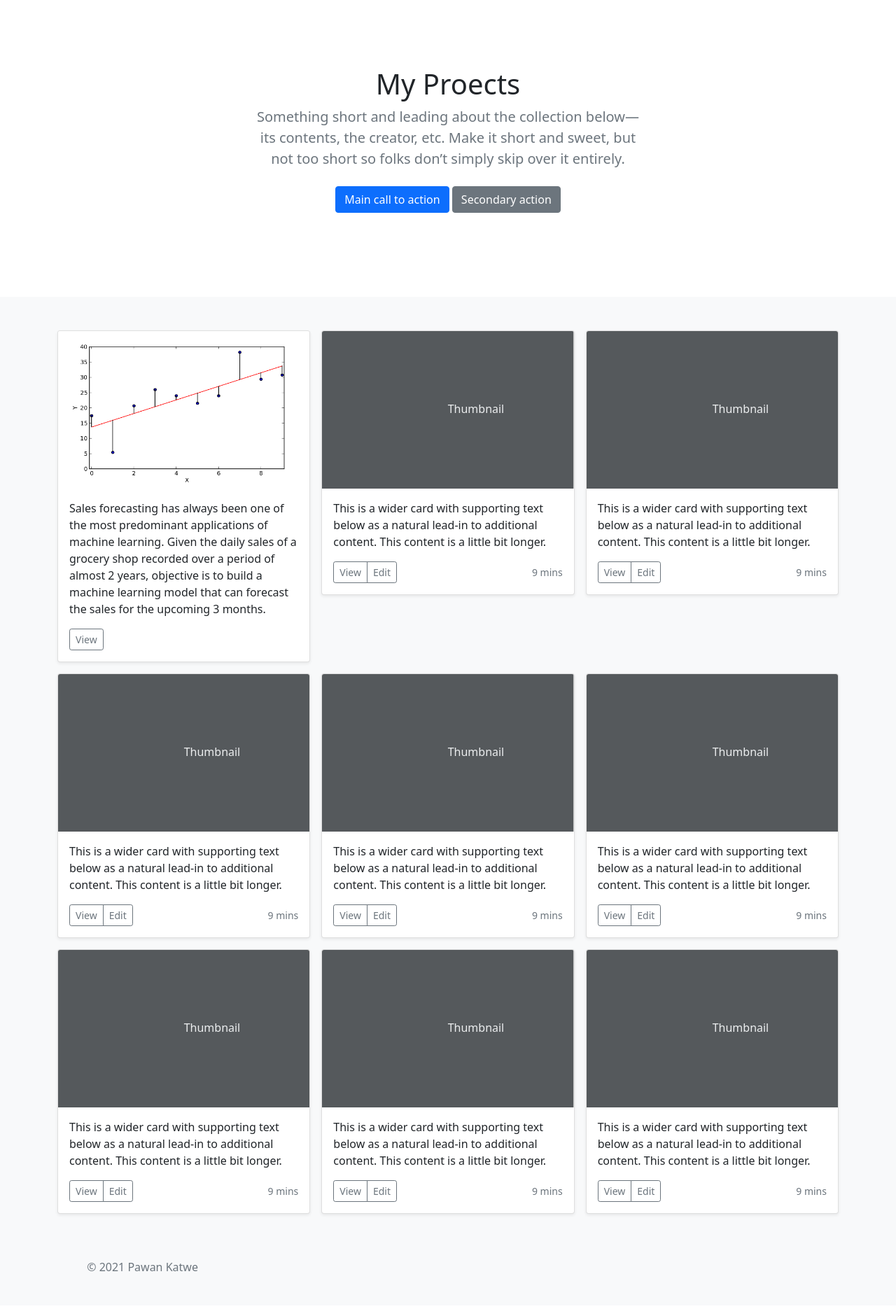
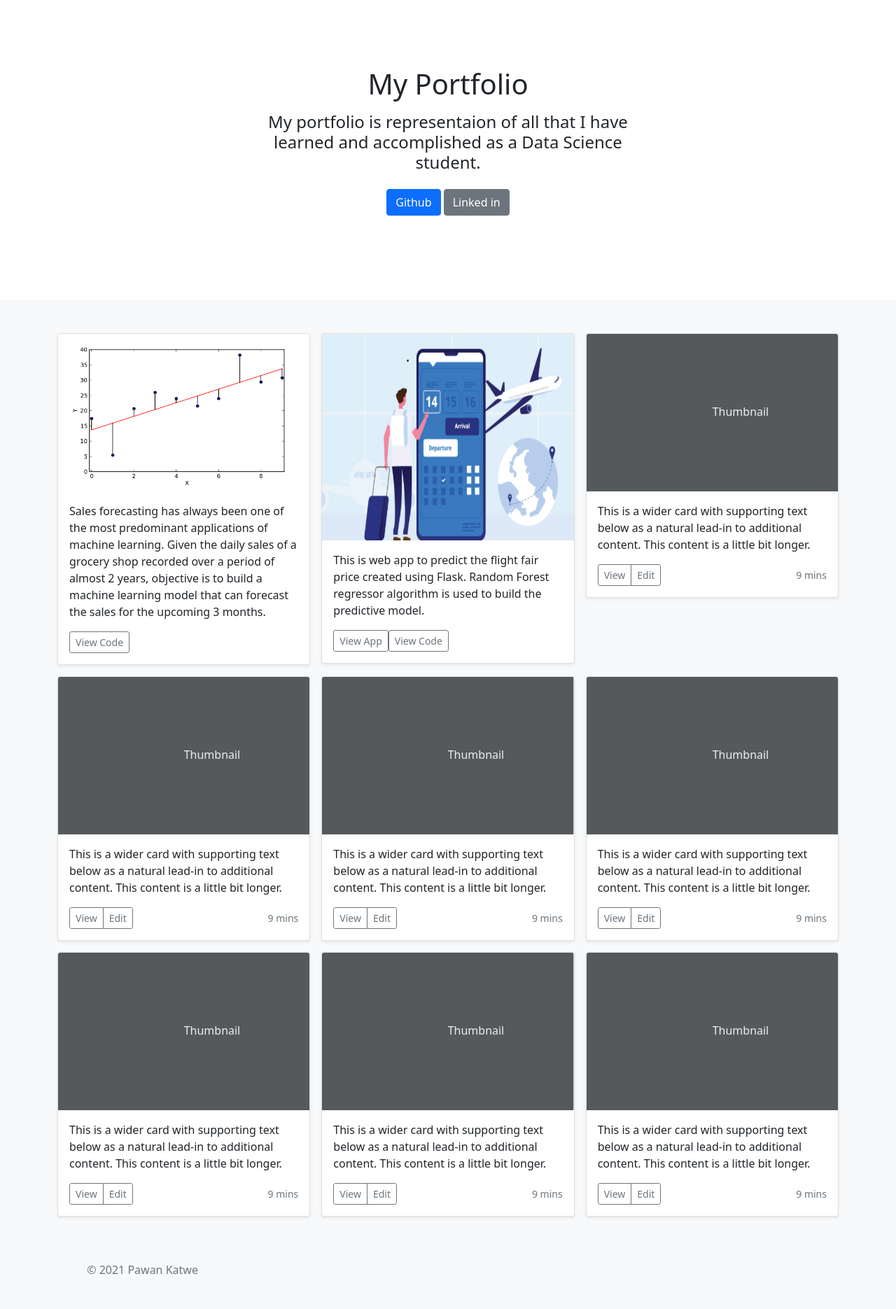
Before and after one commit to PawanKatwe/Portfolio_website, a Flask app: page /portfolio in a window 1280 px wide. Shown: the part 56-1926 px from the top of the page at 70% size. Before the commit the page ends 1872 px from the top, so only its background shows below. Run offline with Flask 2, Linux system fonts and the light colour scheme.

Commit message:
Add files via upload

```diff
--- a/templates/portfolio.html
+++ b/templates/portfolio.html
@@ -7,12 +7,11 @@
   <section class="py-5 text-center container">
     <div class="row py-lg-5">
       <div class="col-lg-6 col-md-8 mx-auto">
-        <h1 class="fw-light">My Proects</h1>
-        <p class="lead text-muted">Something short and leading about the collection below—its contents, the creator,
-          etc. Make it short and sweet, but not too short so folks don’t simply skip over it entirely.</p>
+        <h1 class="fw-light"><b>My Portfolio</b></h1>
+        <p class="lead text-muted"><h4>My portfolio is representaion of all that I have learned and accomplished as a Data Science student.</h4></p>
         <p>
-          <a href="#" class="btn btn-primary my-2">Main call to action</a>
-          <a href="#" class="btn btn-secondary my-2">Secondary action</a>
+          <a href="https://github.com/PawanKatwe" class="btn btn-primary my-2">Github</a>
+          <a href="www.linkedin.com/in/pawankatwe" class="btn btn-secondary my-2">Linked in</a>
         </p>
       </div>
     </div>
@@ -50,7 +49,7 @@
               <div class="d-flex justify-content-between align-items-center">
                 <div class="btn-group">
                   <form action="https://github.com/PawanKatwe/GrocerySalesPrediction"> <button type="submit"
-                      class="btn btn-sm btn-outline-secondary">View</button>
+                      class="btn btn-sm btn-outline-secondary">View Code</button>
                     </form>
                     <!-- <button type="button" class="btn btn-sm btn-outline-secondary">Edit</button>-->
                 </div>
@@ -60,22 +59,23 @@
         </div>
         <div class="col">
           <div class="card shadow-sm">
-            <svg class="bd-placeholder-img card-img-top" width="100%" height="225" xmlns="http://www.w3.org/2000/svg"
-              role="img" aria-label="Placeholder: Thumbnail" preserveAspectRatio="xMidYMid slice" focusable="false">
-              <title>Placeholder</title>
-              <rect width="100%" height="100%" fill="#55595c" /><text x="50%" y="50%" fill="#eceeef"
-                dy=".3em">Thumbnail</text>
-            </svg>
+
+            <img class="bd-placeholder-img card-img-top" src="{{ url_for('static', filename ='portfolio_img/flight1.png')}}" alt="path not found"
+            height=295; width=100%;>
 
             <div class="card-body">
-              <p class="card-text">This is a wider card with supporting text below as a natural lead-in to additional
-                content. This content is a little bit longer.</p>
+              <p class="card-text">This is web app to predict the flight fair price created using Flask.
+              Random Forest regressor algorithm is used to build the predictive model.
+              </p>
               <div class="d-flex justify-content-between align-items-center">
                 <div class="btn-group">
-                  <button type="button" class="btn btn-sm btn-outline-secondary">View</button>
-                  <button type="button" class="btn btn-sm btn-outline-secondary">Edit</button>
+                  <form action='https://flightfair.herokuapp.com/'>
+                  <button type="submit" class="btn btn-sm btn-outline-secondary" >View App</button>
+                  </form>
+                  <form action='https://github.com/PawanKatwe/Flight_Fair_Prediction'>
+                  <button type="submit" class="btn btn-sm btn-outline-secondary" action='https://github.com/PawanKatwe/Flight_Fair_Prediction'>View Code</button>
+                  </form>
                 </div>
-                <small class="text-muted">9 mins</small>
               </div>
             </div>
           </div>
```
Also changed, not shown: templates/index.html (+3 -4 lines), static/portfolio_img/flight1.png (added).
